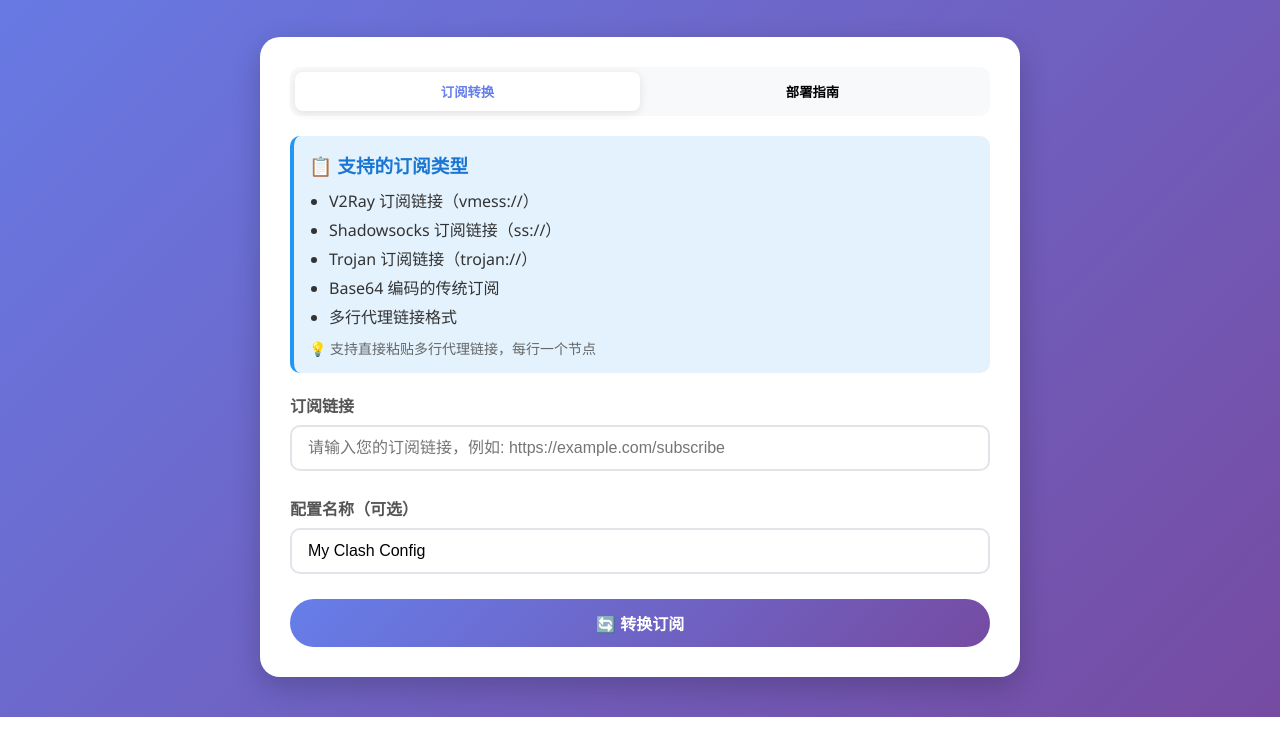
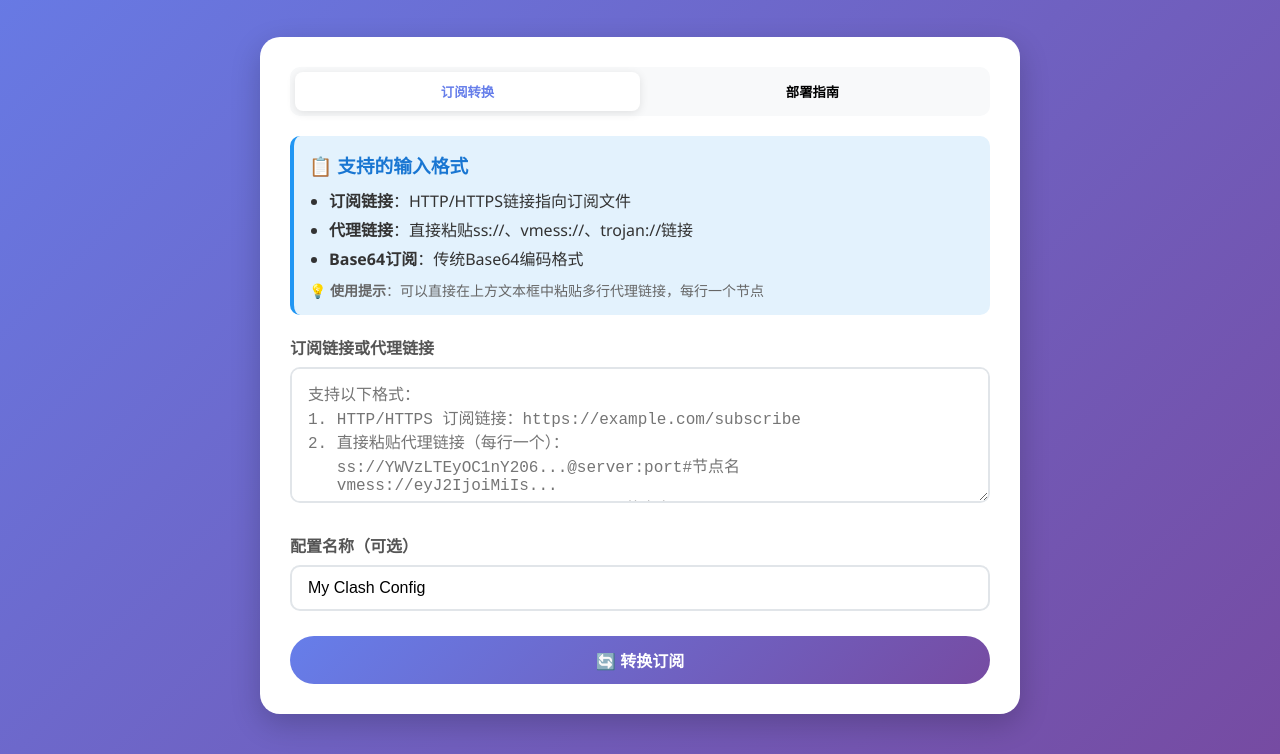
Before and after one commit to colin1114/clash, a website: page index.html in a window 1280 px wide. Shown: the part 196-950 px from the top of the page. Before the commit the page ends 913 px from the top, so only its background shows below. Drawn offline with Linux system fonts and the light colour scheme.

Commit message:
modified:   index.html 	modified:   worker.js

```diff
--- a/index.html
+++ b/index.html
@@ -219,24 +219,27 @@
 
             <div id="convert" class="tab-content active">
                 <div class="info-box">
-                    <h3>📋 支持的订阅类型</h3>
+                    <h3>📋 支持的输入格式</h3>
                     <ul>
-                        <li>V2Ray 订阅链接（vmess://）</li>
-                        <li>Shadowsocks 订阅链接（ss://）</li>
-                        <li>Trojan 订阅链接（trojan://）</li>
-                        <li>Base64 编码的传统订阅</li>
-                        <li>多行代理链接格式</li>
+                        <li><strong>订阅链接</strong>：HTTP/HTTPS链接指向订阅文件</li>
+                        <li><strong>代理链接</strong>：直接粘贴ss://、vmess://、trojan://链接</li>
+                        <li><strong>Base64订阅</strong>：传统Base64编码格式</li>
                     </ul>
                     <p style="margin-top: 10px; font-size: 14px; color: #666;">
-                        💡 支持直接粘贴多行代理链接，每行一个节点
+                        💡 <strong>使用提示</strong>：可以直接在上方文本框中粘贴多行代理链接，每行一个节点
                     </p>
                 </div>
 
                 <form id="convertForm">
                     <div class="form-group">
-                        <label for="subscriptionUrl">订阅链接</label>
-                        <input type="url" class="form-control" id="subscriptionUrl"
-                               placeholder="请输入您的订阅链接，例如: https://example.com/subscribe">
+                        <label for="subscriptionUrl">订阅链接或代理链接</label>
+                        <textarea class="form-control" id="subscriptionUrl" rows="6"
+                               placeholder="支持以下格式：
+1. HTTP/HTTPS 订阅链接：https://example.com/subscribe
+2. 直接粘贴代理链接（每行一个）：
+   ss://YWVzLTEyOC1nY206...@server:port#节点名
+   vmess://eyJ2IjoiMiIs...
+   trojan://password@server:port#节点名"></textarea>
                     </div>
 
                     <div class="form-group">
@@ -332,11 +335,11 @@
         document.getElementById('convertForm').addEventListener('submit', async (e) => {
             e.preventDefault();
 
-            const subscriptionUrl = document.getElementById('subscriptionUrl').value;
+            const subscriptionUrl = document.getElementById('subscriptionUrl').value.trim();
             const configName = document.getElementById('configName').value;
 
             if (!subscriptionUrl) {
-                showResult('❌ 请输入订阅链接', 'error');
+                showResult('❌ 请输入订阅链接或直接粘贴代理链接', 'error');
                 return;
             }
 
```
Also changed, not shown: worker.js (+16 -5 lines).
